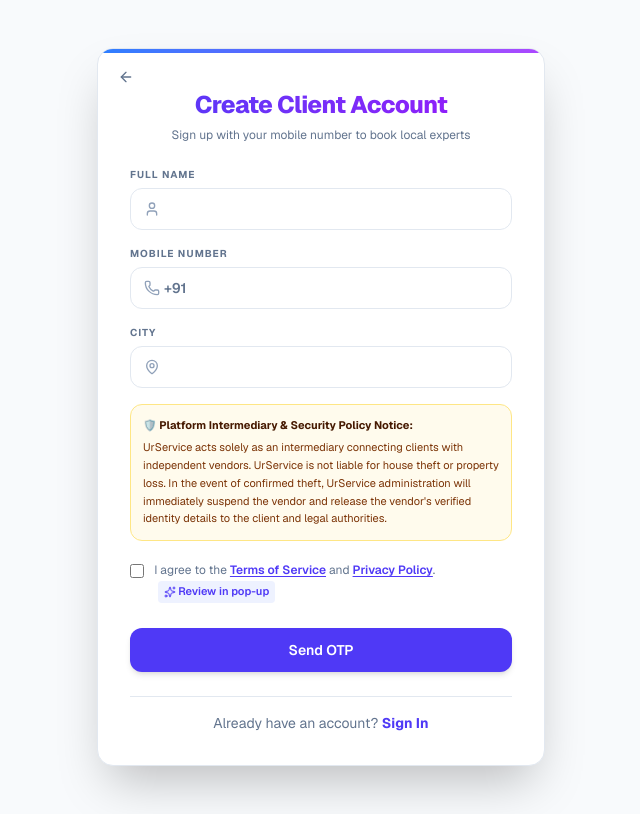
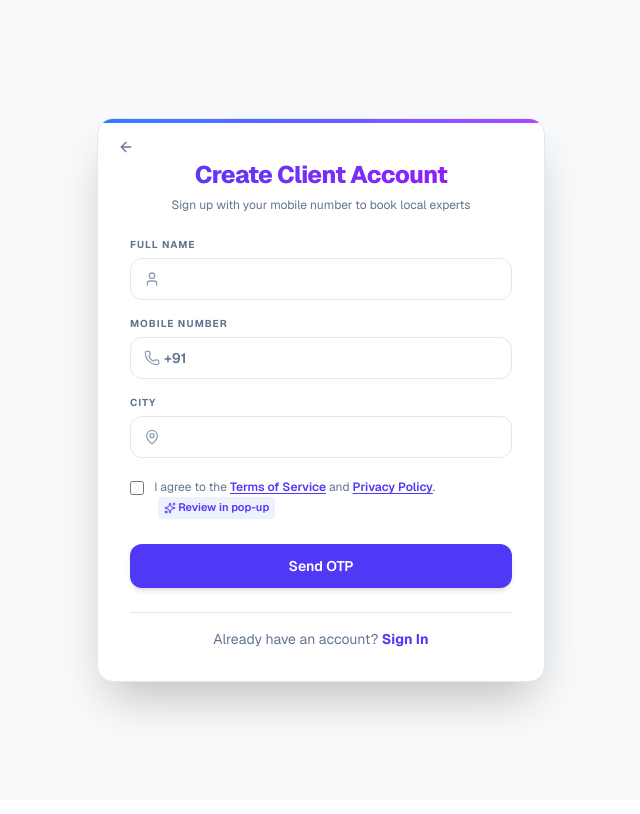
Before and after one commit to devasanipranadeep/urservice, a Next.js app in the folder urservice-frontend/: page /register/client in a window 1280 px wide. Shown: the whole page, without its empty margins (319-959 px from the left). Built offline with nearby package versions, Linux system fonts and the light colour scheme; no server answers.

Commit message:
style: remove intermediary notice box from client registration card

```diff
--- a/urservice-frontend/src/app/(auth)/register/client/page.tsx
+++ b/urservice-frontend/src/app/(auth)/register/client/page.tsx
@@ -186,13 +186,6 @@
               </div>
             </div>
 
-            {/* Security & Theft Disclaimer Notice */}
-            <div className="p-3 bg-amber-50/90 border border-amber-200 rounded-xl text-[11px] text-amber-900 leading-relaxed">
-              <p className="font-bold text-amber-950 mb-1">
-                🛡️ Platform Intermediary & Security Policy Notice:
-              </p>
-              UrService acts solely as an intermediary connecting clients with independent vendors. UrService is not liable for house theft or property loss. In the event of confirmed theft, UrService administration will immediately suspend the vendor and release the vendor&apos;s verified identity details to the client and legal authorities.
-            </div>
 
             <div className="flex items-start pt-1">
               <input
```
